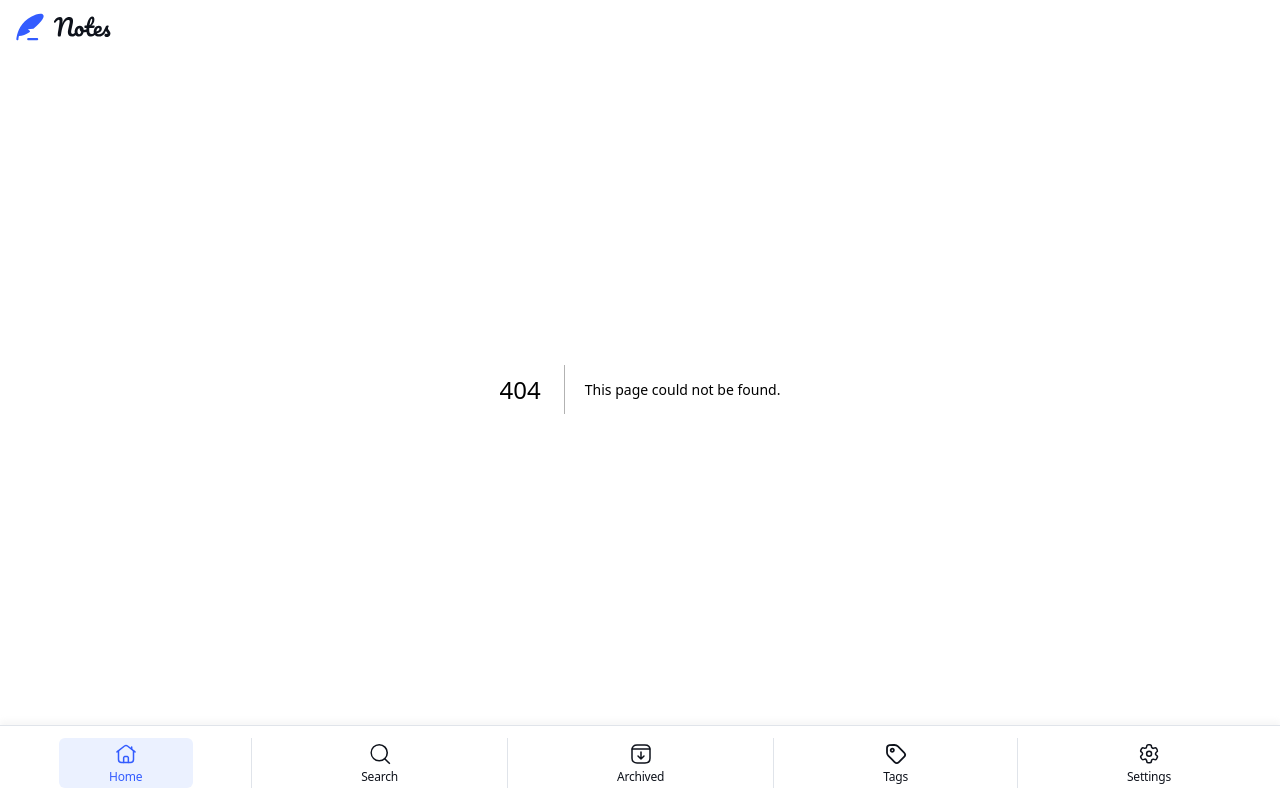
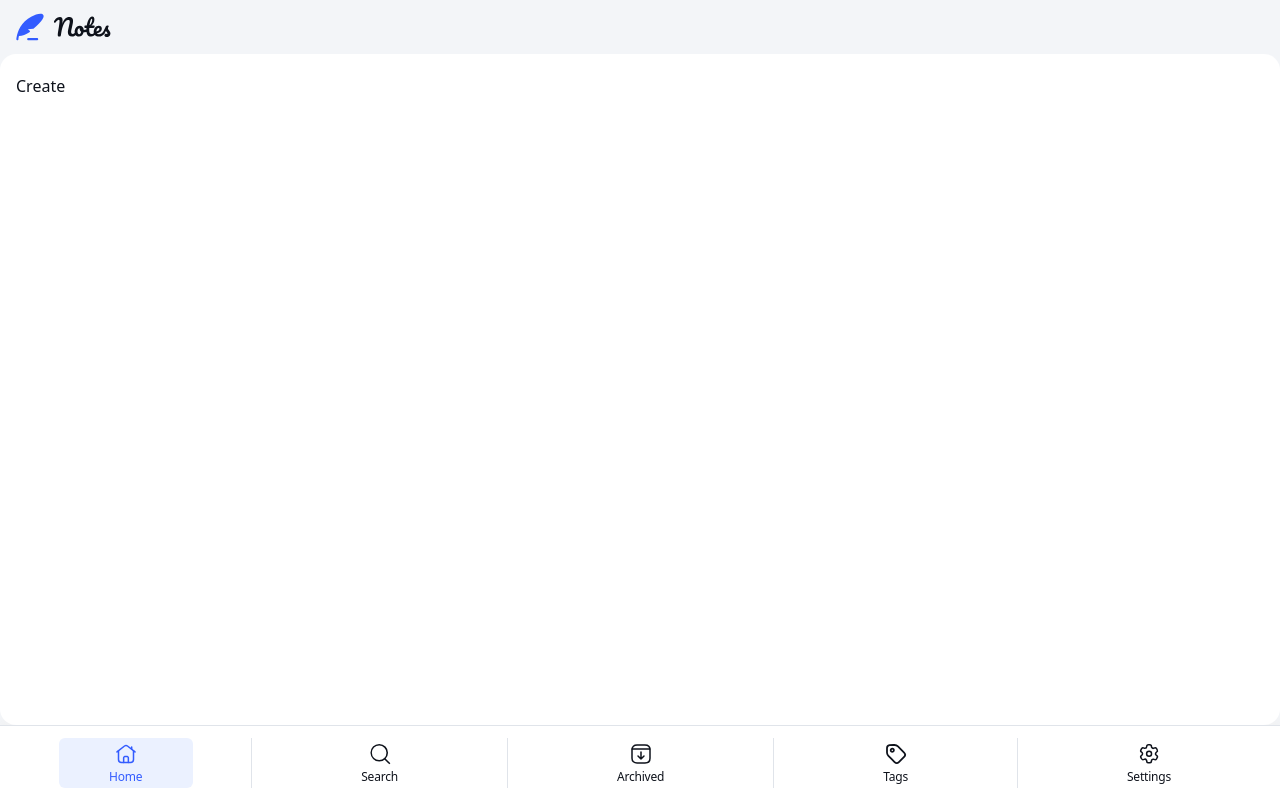
Before and after one commit to dbslapitan/notes-front, a Next.js app: page /1/create in a window 1280 px wide. Before the commit this address had no page. Built offline with nearby package versions, Linux system fonts and the light colour scheme.

Commit message:
add create link

```diff
--- /dev/null
+++ b/src/app/[username]/create/page.tsx
@@ -0,0 +1,9 @@
+import Main from "@/ui/main";
+
+export default async function Page(){
+  return(
+    <Main>
+      <h1>Create</h1>
+    </Main>
+  );
+}
--- /dev/null
+++ b/src/ui/create.tsx
@@ -0,0 +1,11 @@
+import Image from "next/image";
+import Link from "next/link";
+import plus from "../../public/icons/icon-plus.svg";
+
+export default function Create({href}: {href: string}){
+  return(
+    <Link className="absolute bottom-4 right-4 bg-blue-500 p-2 rounded-[999px]" href={href}>
+      <Image src={plus} alt="" width={32} height={32}/>
+    </Link>
+  );
+}
--- a/src/ui/home.tsx
+++ b/src/ui/home.tsx
@@ -3,6 +3,10 @@ import Notes from "./notes";
 import { text } from "@/lib/text";
 import Main from "./main";
 import ScrollWrapper from "./scroll-wrapper";
+import Link from "next/link";
+import plus from "../../public/icons/icon-plus.svg";
+import Image from "next/image";
+import Create from "./create";
 
 export default function Home({notes, username}: {notes: INote[], username: string}){
   return(
@@ -11,6 +15,7 @@ export default function Home({notes, username}: {notes: INote[], username: strin
       <ScrollWrapper bottomId={"#mobile-nav"}>
         <Notes notes={notes} username={username} />
       </ScrollWrapper>
+      <Create href={`/${username}/create`} />
     </Main>
   );
 }
--- a/src/ui/main.tsx
+++ b/src/ui/main.tsx
@@ -2,7 +2,7 @@ import { ReactNode } from "react";
 
 export default function Main({children}: {children: ReactNode}){
   return(
-    <main className="flex flex-col grow px-4 pt-5 bg-neutral-0 rounded-2xl overflow-y-hidden">
+    <main className="relative flex flex-col grow px-4 pt-5 bg-neutral-0 rounded-2xl overflow-y-hidden">
       {children}
     </main>
   );
--- a/src/ui/note.tsx
+++ b/src/ui/note.tsx
@@ -6,9 +6,10 @@ import DeleteSVG from "./svgs/delete";
 import ArchiveSVG from "./svgs/archive";
 import { text } from "@/lib/text";
 
-export default function Note({href}: {href: string}){
-  return(
+export default function Note({ href }: { href: string }) {
+  return (
     <Main>
+      <form className="">
         <div className="flex gap-4 pb-3 border-b border-b-neutral-200">
           <GoBack href={`${href}`} />
           <button className={`block text-neutral-600 w-4.5 h-4.5 bg-inherit ml-auto`}><DeleteSVG /></button>
@@ -16,6 +17,8 @@ export default function Note({href}: {href: string}){
           <button className={`block ${text["preset-5"]} text-neutral-600 bg-inherit`}>Cancel</button>
           <button className={`block ${text["preset-5"]} text-blue-500 bg-inherit`}>Save Note</button>
         </div>
+        <input type="text" placeholder="" />
+      </form>
     </Main>
   );
 }
```
Lines whose indentation alone changed are shown as unchanged.
